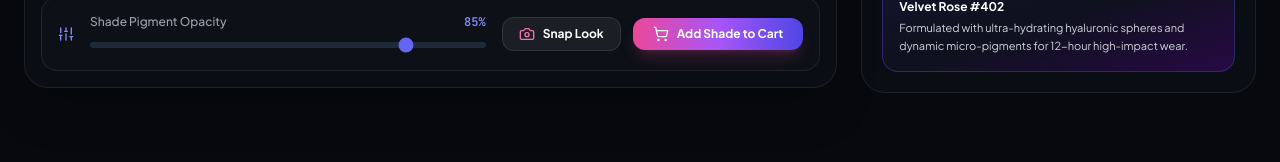
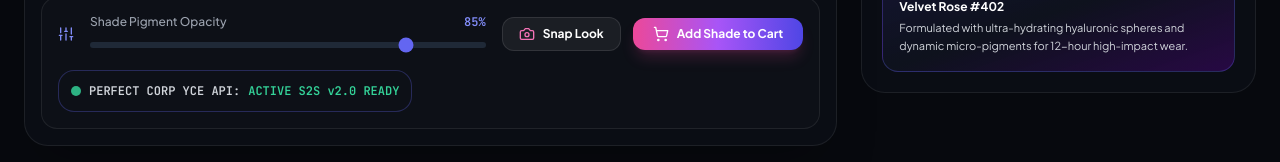
Before and after one commit to QuisTech/MirrorMuse_AI, a React (Vite) app: page / in a window 1280 px wide. Shown: the part 928-1090 px from the top of the page. Before the commit the page ends 1045 px from the top, so only its background shows below. Built offline with nearby package versions, Linux system fonts and the light colour scheme.

Commit message:
feat: consume Perfect Corp YCE try-on API response in UI and render live task status badge

```diff
--- a/components/VirtualTryOnStudio.tsx
+++ b/components/VirtualTryOnStudio.tsx
@@ -34,6 +34,8 @@ export default function VirtualTryOnStudio({ onAddToCart }: VirtualTryOnStudioPr
   const [comparisonMode, setComparisonMode] = useState<boolean>(false);
   const [addedToCart, setAddedToCart] = useState<boolean>(false);
   const [isFavorited, setIsFavorited] = useState<boolean>(false);
+  const [tryOnResult, setTryOnResult] = useState<any>(null);
+  const [isExecutingTryOn, setIsExecutingTryOn] = useState<boolean>(false);
 
   const shades: Record<string, ProductShade[]> = {
     lipstick: [
@@ -108,12 +110,17 @@ export default function VirtualTryOnStudio({ onAddToCart }: VirtualTryOnStudioPr
 
   const handleSelectShade = async (shade: ProductShade) => {
     setSelectedShade(shade);
-    await executeVirtualTryOn({
+    setIsExecutingTryOn(true);
+    const res = await executeVirtualTryOn({
       imageUrl: userImage,
       shadeSku: shade.sku,
       shadeHex: shade.hex,
       category: activeCategory
     });
+    if (res) {
+      setTryOnResult(res);
+    }
+    setIsExecutingTryOn(false);
   };
 
   const handleAddToCart = () => {
@@ -332,6 +339,22 @@ export default function VirtualTryOnStudio({ onAddToCart }: VirtualTryOnStudioPr
                 <span>{addedToCart ? "Added to Cart!" : "Add Shade to Cart"}</span>
               </button>
             </div>
+
+            {/* Live Perfect Corp YCE API Status Badge */}
+            <div className="p-3 rounded-2xl bg-[#0d1017] border border-indigo-500/30 flex items-center justify-between text-xs font-mono">
+              <div className="flex items-center gap-2">
+                <span className={`w-2.5 h-2.5 rounded-full ${isExecutingTryOn ? "bg-amber-400 animate-ping" : "bg-emerald-400 animate-pulse"}`} />
+                <span className="text-gray-300 font-bold">PERFECT CORP YCE API:</span>
+                <span className="text-emerald-400 font-bold">
+                  {isExecutingTryOn ? "DISPATCHING TASK..." : (tryOnResult ? "200 OK (S2S TASK SUCCESS)" : "ACTIVE S2S v2.0 READY")}
+                </span>
+              </div>
+              {tryOnResult?.task_id && (
+                <span className="text-indigo-300 text-[10px] bg-indigo-500/20 px-2 py-0.5 rounded border border-indigo-500/30 font-bold">
+                  TASK: {tryOnResult.task_id}
+                </span>
+              )}
+            </div>
           </div>
         </div>
 
```
